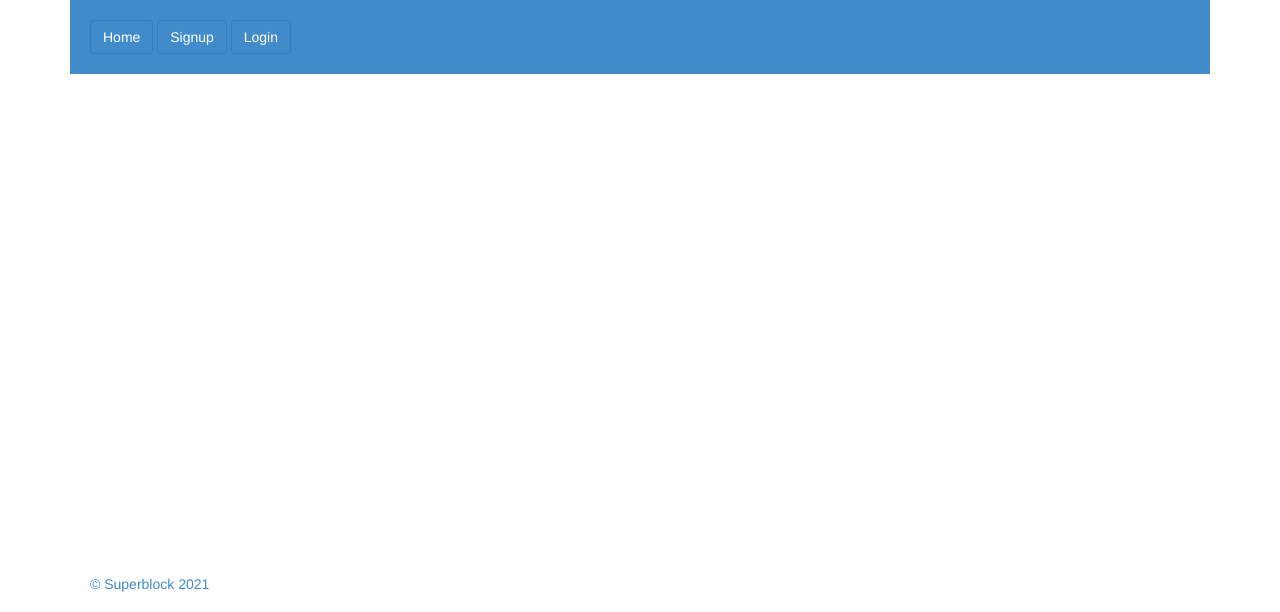
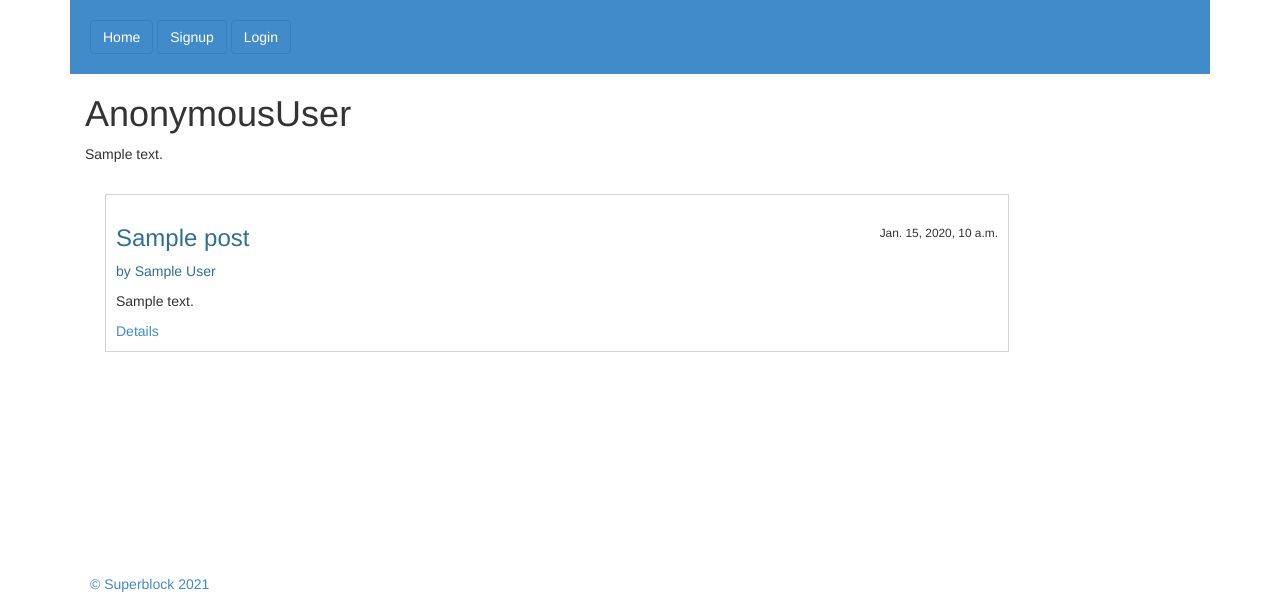
Before and after one commit to jod35/superbook, a Django app: template blog/templates/blog/profile.html in a window 1280 px wide. Shown: the top 612 px of the page. Run offline with Django 3.2, Linux system fonts and the light colour scheme; the template is opened without the code that fills it: most values are stand-ins (such as "Sample title", 1, 10 or a date in 2020); some libraries are stand-ins or nearby versions.

Commit message:
post and post detail views

```diff
--- a/blog/static/blog/main.css
+++ b/blog/static/blog/main.css
@@ -19,3 +19,23 @@ footer{
 .form input,textarea{
     width: 100%;
 }
+.posts{
+    padding: 20px;
+}
+.post{
+    background-color: white;
+    padding: 10px;
+    width: 80%;
+    border: 1px solid lightgray;
+}
+.post-header{
+    display: flex;
+    justify-content: space-between;
+}
+.post-date{
+    margin-top: 20px;
+}
+.post-detail{
+    width:100%;
+    padding: 20px;
+}
--- a/blog/templates/blog/profile.html
+++ b/blog/templates/blog/profile.html
@@ -13,6 +13,31 @@
         <div class="jumbotron">
             <p class="text-info">No profile yet, <a href="{% url 'blog:create_profile' %}">Create One</a></p>
         </div>
+        {% else %}
+        <div class="container">
+            <h1>{{user}}</h1>
+            <p>{{profile.bio}}</p>
+
+        <div class="posts container">
+            {% if posts %}
+                {% for post in posts %}
+                    <div class="post">
+                        <div class="post-header">
+                            <a href="/details/{{post.title}}"><h3 class="text-info">{{post.title}}</h3></a>
+                            <small class="post-date">{{post.created}}</small>
+                        </div>
+                        <p class="text-info">by {{post.author}}</p>
+                        <p>{{post.body}}</p>
+                        <a href="/details/{{post.title}}">Details</a>
+                    </div>
+                {% endfor %}
+            {% else %}
+                <div class="">
+                    <p>There are no posts yet. <a href="{% url 'blog:create_post' %}">Create a Post</a></p>
+                </div>
+            {% endif %}
+
+        </div>
     {% endif %}
 
 {% endblock body %}
--- a/blog/urls.py
+++ b/blog/urls.py
@@ -10,5 +10,7 @@ urlpatterns = [
     path('logout/',auth_views.LogoutView.as_view(template_name='blog/loggedout.html'),name='logout'),
     path('signup/',views.SignUpView.as_view(),name='signup'),
     path('create_profile/',views.ProfileCreationView.as_view(),name='create_profile'),
-    path('profile/',views.UserProfileView.as_view(),name='user_profile')
+    path('profile/',views.UserProfileView.as_view(),name='user_profile'),
+    path('create_post/',views.PostCreateView.as_view(),name='create_post'),
+    path('details/<str:title>/',views.PostDetailView.as_view(),name='post_details')
 ]
```
Also changed, not shown: blog/templates/blog/createpost.html (added, +18 -0 lines), blog/templates/blog/index.html (+21 -1 lines), blog/templates/blog/postdetails.html (added, +13 -0 lines), blog/views.py (+44 -2 lines), db.sqlite3.
